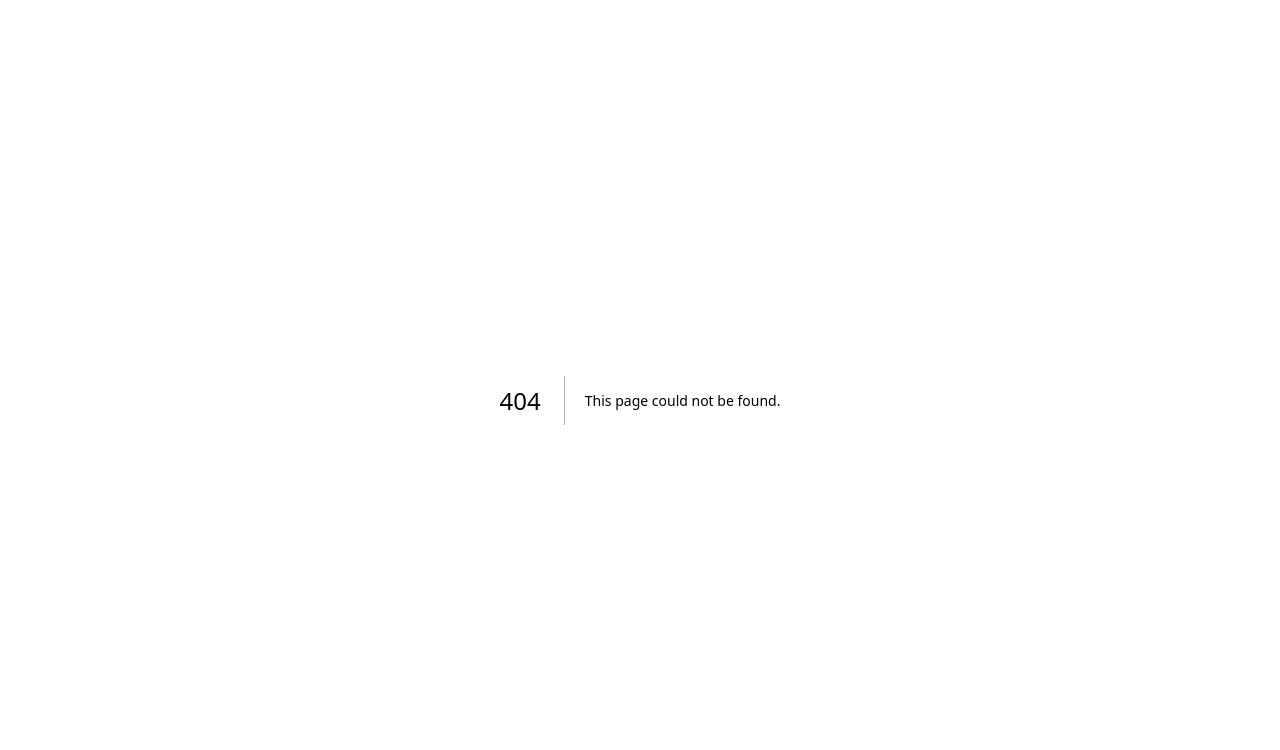
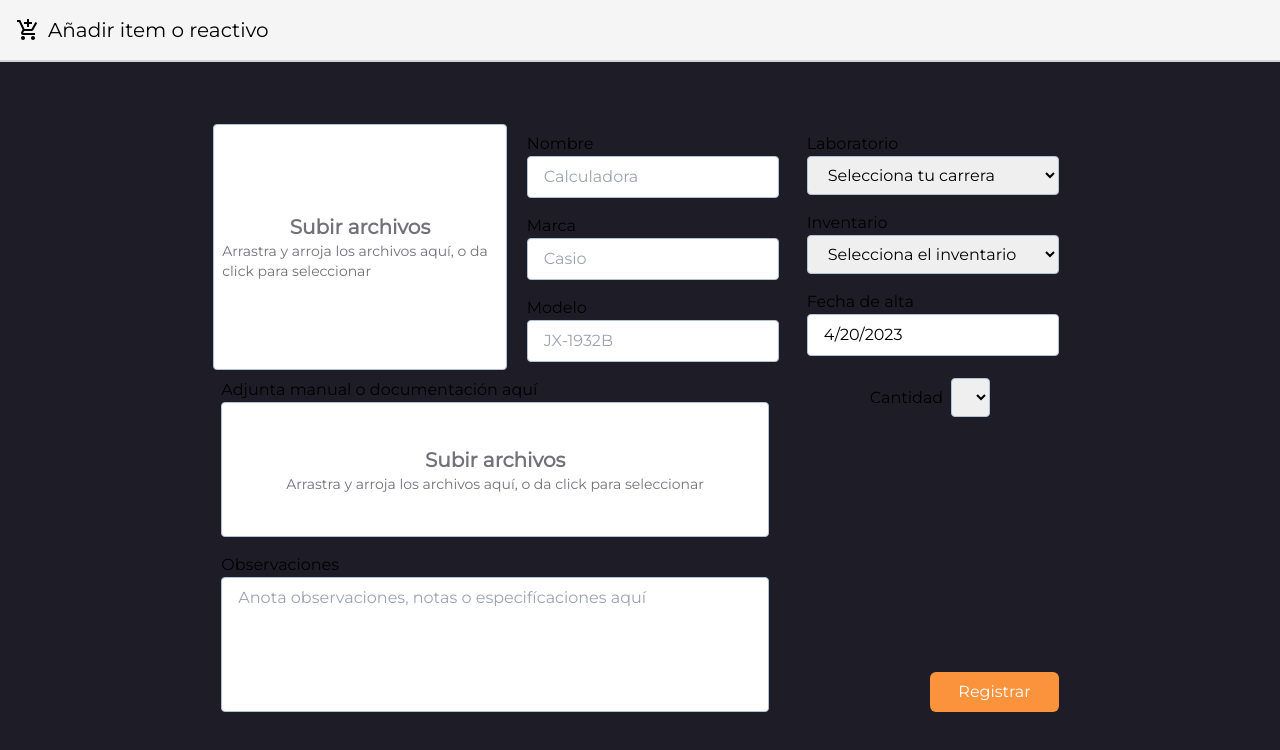
Before and after one commit to RackDAT/RackDAT-webapp, a Next.js app: page /dashboard/anadir-item-reactivo in a window 1280 px wide. Before the commit this address had no page. Shown: the top 750 px of the page. Built offline with nearby package versions, Linux system fonts and the light colour scheme.

Commit message:
upload files full width

```diff
--- a/src/components/forms/Dropzone.tsx
+++ b/src/components/forms/Dropzone.tsx
@@ -1,3 +1,5 @@
+"use client";
+
 import { setFips } from "crypto";
 import React, { useState } from "react";
 import { useCallback } from "react";
@@ -70,11 +72,11 @@ const Dropzone = ({ w, h, fileType, maxFiles }: DropzoneProps) => {
   };
 
   return (
-    <form>
+    <form className="h-full w-full">
       {files.length == 0 ? (
         <div
           {...getRootProps({})}
-          className={`flex flex-col items-center justify-center h-${h} w-${w} text-sm border text-zinc-500 border-[#B2C1D6] rounded bg-white p-2`}
+          className={`flex flex-col items-center justify-center text-sm border text-zinc-500 border-[#B2C1D6] rounded bg-white p-2 h-full`}
         >
           <h1 className="title text-xl font-bold">Subir archivos</h1>
           <input {...getInputProps()} />
@@ -88,7 +90,7 @@ const Dropzone = ({ w, h, fileType, maxFiles }: DropzoneProps) => {
         </div>
       ) : (
         <div
-          className={`flex flex-col items-center justify-center h-${h} w-${w} text-sm border text-zinc-500 border-[#B2C1D6] rounded bg-white p-2`}
+          className={`flex flex-col items-center justify-center text-sm border text-zinc-500 border-[#B2C1D6] rounded bg-white p-2`}
         >
           <ul className="mt-6 flex flex-col">
             {files.map((file) => (
--- a/src/pages/dashboard/anadir-item-reactivo/anadirForm.tsx
+++ b/src/pages/dashboard/anadir-item-reactivo/anadirForm.tsx
@@ -37,10 +37,10 @@ const AnadirForm = () => {
         alert(JSON.stringify(values));
       }}
     >
-      <Form className="h-[90vh] flex flex-col justify-center items-center">
-        <div className="grid grid-cols-3 justify-items-between gap-3 w-8/12">
-          <div className="p-2 flex flex-col justify-center items-center h-full w-full">
-            <Dropzone w="full" h="full" fileType="image/*" maxFiles={1} />
+      <Form className="h-[90vh] flex flex-col justify-center items-center ">
+        <div className="flex justify-between gap-3 w-8/12 min-h-[200px] ">
+          <div className="flex justify-center  h-full w-full">
+            <Dropzone w="20" h="20" fileType="image/*" maxFiles={1} />
           </div>
           <div className="flex flex-col col-span-1">
             <div className="p-2 flex flex-col">
@@ -125,7 +125,7 @@ const AnadirForm = () => {
             </div>
           </div>
           <div className="flex flex-col content-between justify-between items-end p-2">
-            <div className="flex flex-col w-full items-end">
+            <div className="flex  w-full items-center justify-center gap-2">
               <label>Cantidad</label>
               <SelectNums id="quantity" name="quantity" placeholder="0">
                 <option value="1">1</option>
--- a/src/pages/dashboard/anadir-item-reactivo/page.tsx
+++ b/src/pages/dashboard/anadir-item-reactivo/index.tsx
@@ -1,5 +1,7 @@
+"use client";
+
 import React from "react";
-import AnadirForm from "./anadirForm";
+import AnadirForm from "./AnadirForm";
 import { MdAddShoppingCart } from "react-icons/md";
 
 type Props = {};
```
